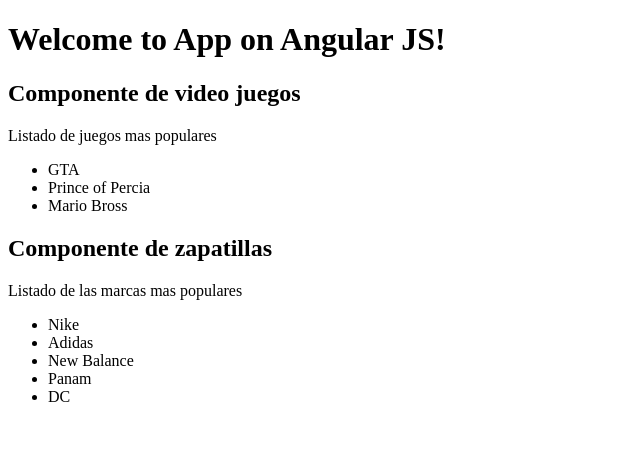
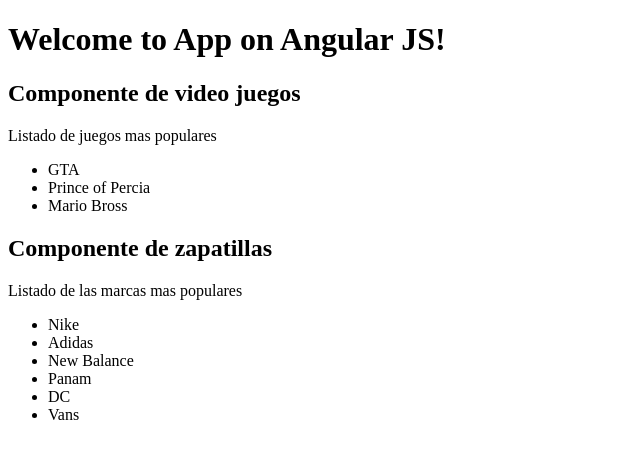
Before and after one commit to victorj-sosar/PruebasAngular, an Angular app: page / in a window 1280 px wide. Shown: the top 458 px of the page, without its empty margins (0-640 px from the left). Built offline with nearby package versions, Linux system fonts and the light colour scheme.

Commit message:
cambios en componente zapatillas

```diff
--- a/src/app/zapatillas/zapatilla.component.html
+++ b/src/app/zapatillas/zapatilla.component.html
@@ -6,4 +6,5 @@
    <li>New Balance</li>
    <li>Panam</li>
    <li>DC</li>
+   <li>Vans</li>
 </ul>
```
